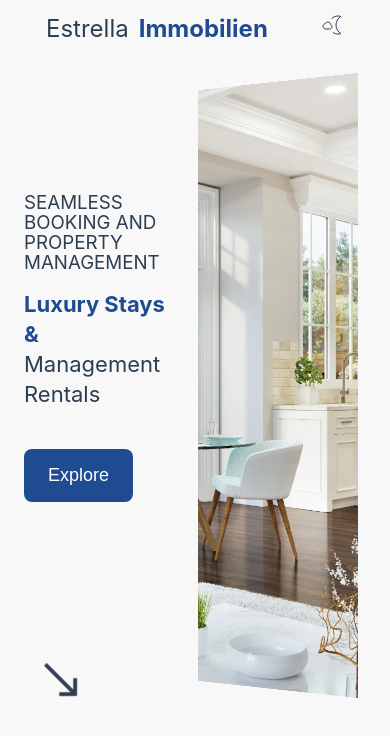
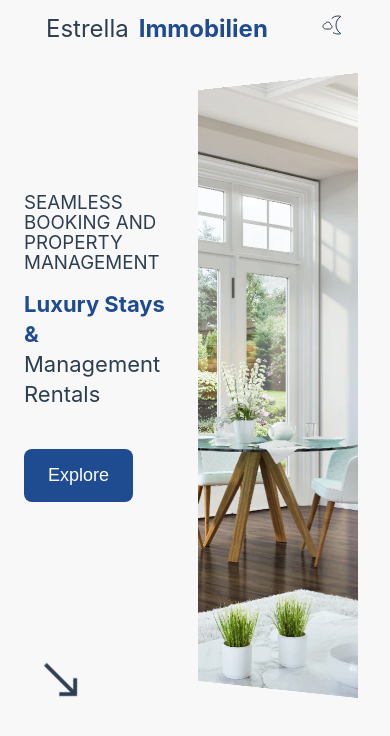
Before and after one commit to alejandroyunes/inmobiliaria-vue-scss, a Vue app: page / in a window 390 px wide. Shown: the top 736 px of the page. Built offline with nearby package versions, Linux system fonts and the light colour scheme; some icons are missing.

Commit message:
positioned image

```diff
--- a/src/components/billboard/BillboardComponent.vue
+++ b/src/components/billboard/BillboardComponent.vue
@@ -34,7 +34,6 @@ import ArrowDownSvg from '../icons/ArrowDownSvg.vue';
 
     <div class="billboard-right">
       <img class="billboard-image" src="/images/billboard/home-billboard.webp" alt="alt" />
-      <div class="image-bg" />
     </div>
 
   </section>
--- a/src/components/billboard/billboard-component.scss
+++ b/src/components/billboard/billboard-component.scss
@@ -97,7 +97,7 @@
 .billboard-right {
   position: relative;
   height: calc(90vh);
-  animation: image-fade-in 1s .5s backwards;
+  animation: image-fade-in 1s 0.5s backwards;
   @media (max-width: 768px) {
     height: calc(80vh);
   }
@@ -122,6 +122,7 @@
 
     @media (max-width: 500px) {
       width: 220px;
+      object-position: 23% 25%;
     }
 
     @media (max-width: 400px) {
```
